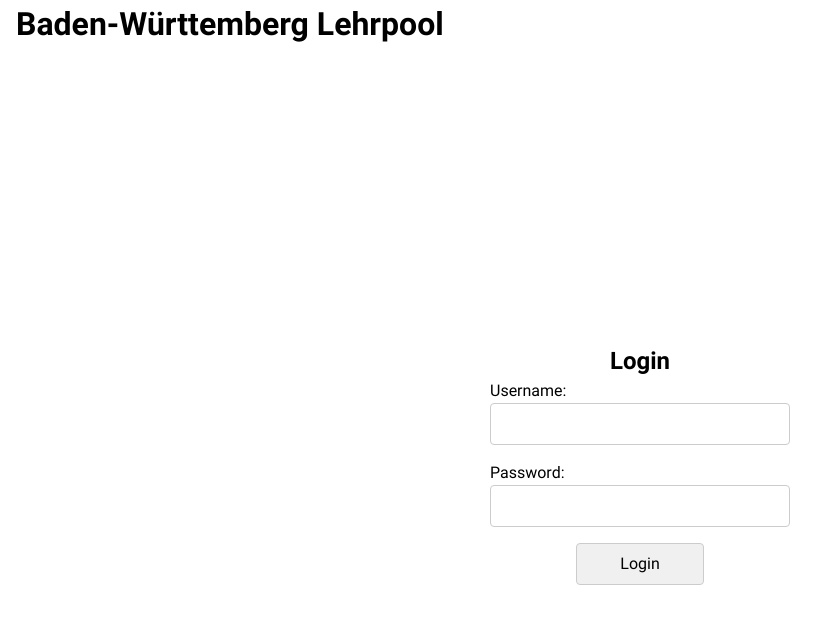
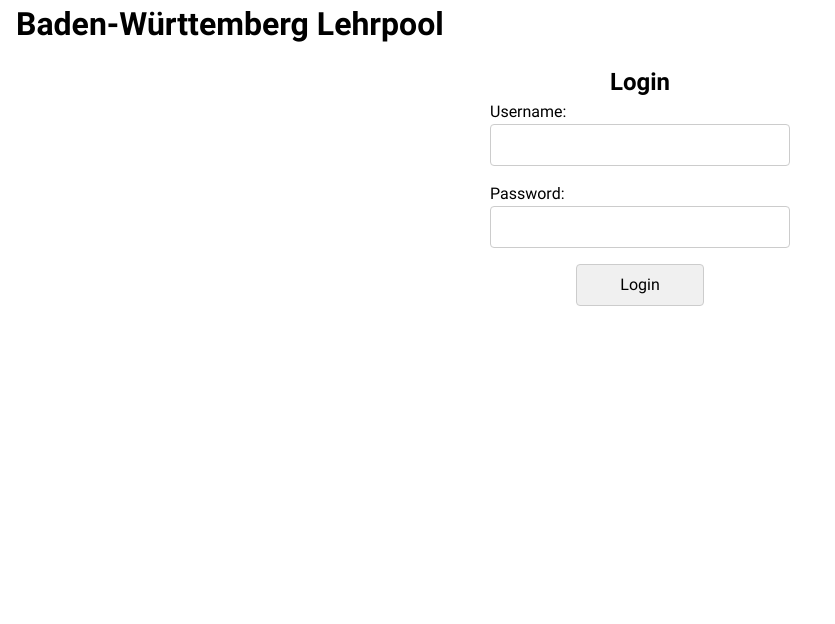
Before and after one commit to rafaelgieschke/bwlp-vue-frontend, a Vue app: page /login in a window 1280 px wide. Shown: the top 624 px of the page, without its empty margins (0-835 px from the left). Built offline with nearby package versions, Linux system fonts and the light colour scheme.

Commit message:
besser login

```diff
--- a/src/App.vue
+++ b/src/App.vue
@@ -23,18 +23,17 @@ const logout = () => {
 </script>
 
 <style scoped>
+main,
+header {
+  max-width: 1280px;
+  margin: 0 auto;
+}
+
 header {
   display: flex;
   align-items: center;
   justify-content: space-between;
-  max-width: 1280px;
-  margin: 0 auto;
   margin-bottom: 1rem;
-}
-
-main {
-  max-width: 1280px;
-  margin: 0 auto;
 }
 
 button {
--- a/src/views/LoginView.vue
+++ b/src/views/LoginView.vue
@@ -12,6 +12,7 @@
         <input type="password" id="password" v-model="password" required />
       </div>
       <button type="submit">Login</button>
+
       <p v-if="error" class="error-message">{{ error }}</p>
     </form>
   </div>
@@ -62,9 +63,7 @@ const login = async () => {
   display: flex;
   flex-direction: column;
   align-items: center;
-  justify-content: center;
   min-height: 100vh;
-  padding: 2rem;
 }
 
 form {
```
